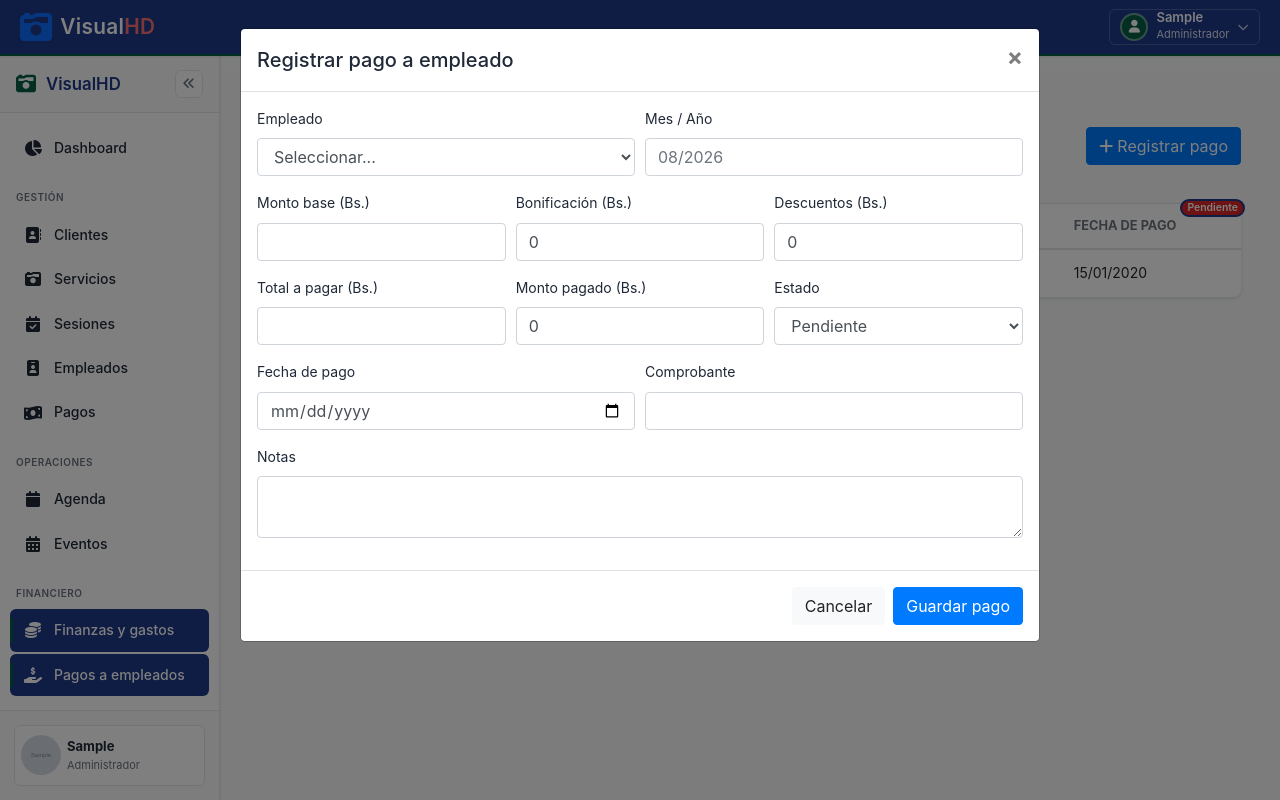
After one commit to Guilder23/Sistema-VisualHD, a Django app: page /gestion/finanzas/pagos-empleados/ in a window 1280 px wide, after a click on "Registrar pago". The commit adds this page. Run offline with Django 4.2, Linux system fonts and the light colour scheme; a user stored in the database is signed in; tables that the repository leaves empty hold one stand-in row (values such as "Sample post"); grey boxes marked "Sample" are stand-in pictures; some libraries are stand-ins or nearby versions.

Commit message:
Calendario y pagos a empleados

```diff
--- a/apps/gestion/agenda/views.py
+++ b/apps/gestion/agenda/views.py
@@ -29,6 +29,7 @@ def listar_citas(request):
         'estado': estado,
         'clientes': Cliente.objects.filter(estado='activo').order_by('nombre'),
         'empleados': Empleado.objects.filter(estado='activo').order_by('nombre'),
+        'citas_calendario': citas,
     })
 
 
--- a/apps/gestion/finanzas/models.py
+++ b/apps/gestion/finanzas/models.py
@@ -12,6 +12,7 @@ class Ingreso(models.Model):
     ]
 
     cliente = models.ForeignKey('clientes.Cliente', on_delete=models.SET_NULL, null=True, blank=True, related_name='ingresos')
+    pago = models.OneToOneField('pagos.Pago', on_delete=models.SET_NULL, null=True, blank=True, related_name='ingreso_financiero')
     categoria = models.CharField(max_length=50, choices=CATEGORIA_CHOICES, default='sesion_foto')
     concepto = models.CharField(max_length=255, verbose_name='Concepto/Descripción')
     monto = models.DecimalField(max_digits=12, decimal_places=2, verbose_name='Monto (Bs)')
--- a/apps/gestion/finanzas/urls.py
+++ b/apps/gestion/finanzas/urls.py
@@ -1,5 +1,5 @@
 from django.urls import path
-from .views import crear_egreso, editar_egreso, eliminar_egreso, finanzas_dashboard
+from .views import crear_egreso, crear_pago_empleado, editar_egreso, eliminar_egreso, finanzas_dashboard, listar_pagos_empleados
 
 app_name = 'finanzas'
 
@@ -8,4 +8,6 @@ urlpatterns = [
     path('egresos/crear/', crear_egreso, name='crear_egreso'),
     path('egresos/<int:pk>/editar/', editar_egreso, name='editar_egreso'),
     path('egresos/<int:pk>/eliminar/', eliminar_egreso, name='eliminar_egreso'),
+    path('pagos-empleados/', listar_pagos_empleados, name='listar_pagos_empleados'),
+    path('pagos-empleados/crear/', crear_pago_empleado, name='crear_pago_empleado'),
 ]
--- a/apps/gestion/finanzas/views.py
+++ b/apps/gestion/finanzas/views.py
@@ -5,6 +5,7 @@ from django.shortcuts import get_object_or_404, redirect, render
 from django.utils import timezone
 
 from .models import Ingreso, Egreso, Caja, PagoEmpleado, ServicioBasico
+from apps.gestion.empleados.models import Empleado
 
 
 @login_required
@@ -73,3 +74,38 @@ def eliminar_egreso(request, pk):
     if request.method == 'POST':
         egreso.delete()
     return redirect('finanzas:finanzas_dashboard')
+
+
+@login_required
+@user_passes_test(lambda u: u.is_staff, login_url='/login/')
+def listar_pagos_empleados(request):
+    pagos = PagoEmpleado.objects.select_related('empleado').all()
+    return render(request, 'gestion/finanzas/pagos_empleados.html', {
+        'pagos': pagos,
+        'empleados': Empleado.objects.filter(estado='activo').order_by('nombre', 'apellido'),
+        'estados': PagoEmpleado.ESTADO_CHOICES,
+    })
+
+
+@login_required
+@user_passes_test(lambda u: u.is_staff, login_url='/login/')
+def crear_pago_empleado(request):
+    if request.method == 'POST':
+        base = request.POST.get('monto_base') or 0
+        bonificacion = request.POST.get('bonificacion') or 0
+        descuentos = request.POST.get('descuentos') or 0
+        total = request.POST.get('total_a_pagar') or base
+        PagoEmpleado.objects.create(
+            empleado_id=request.POST.get('empleado_id'),
+            mes_año=request.POST.get('mes_año', '').strip(),
+            monto_base=base,
+            bonificación=bonificacion,
+            descuentos=descuentos,
+            total_a_pagar=total,
+            monto_pagado=request.POST.get('monto_pagado') or 0,
+            fecha_pago=request.POST.get('fecha_pago') or None,
+            estado=request.POST.get('estado', 'pendiente'),
+            comprobante=request.POST.get('comprobante', '').strip(),
+            notas=request.POST.get('notas', '').strip(),
+        )
+    return redirect('finanzas:listar_pagos_empleados')
--- a/templates/componentes/sidebar.html
+++ b/templates/componentes/sidebar.html
@@ -67,6 +67,11 @@
                 </a>
             </li>
             <li class="sidebar-item">
+                <a href="{% url 'finanzas:listar_pagos_empleados' %}" class="sidebar-link {% if '/gestion/finanzas/pagos-empleados/' in request.path %}active{% endif %}">
+                    <i class="fas fa-hand-holding-dollar"></i><span>Pagos a empleados</span>
+                </a>
+            </li>
+            <li class="sidebar-item">
                 <a href="{% url 'reportes:reportes_inicio' %}" class="sidebar-link {% if '/gestion/reportes/' in request.path %}active{% endif %}">
                     <i class="fas fa-chart-bar"></i><span>Reportes</span>
                 </a>
--- /dev/null
+++ b/templates/gestion/finanzas/pagos_empleados.html
@@ -0,0 +1,36 @@
+{% extends 'base/base.html' %}
+{% load static %}
+
+{% block titulo %}Pagos a empleados - VisualHD{% endblock %}
+
+{% block estilos_extra %}<link rel="stylesheet" href="{% static 'css/gestion/finanzas/finanzas.css' %}">{% endblock %}
+
+{% block contenido %}
+<div class="container-fluid py-4">
+    <div class="d-flex justify-content-between align-items-center mb-4 flex-wrap">
+        <div><h2 class="mb-1"><i class="fas fa-hand-holding-dollar"></i> Pagos a empleados</h2><p class="text-muted mb-0">Control de nómina y pagos del personal.</p></div>
+        <button class="btn btn-primary mt-2 mt-md-0" data-toggle="modal" data-target="#modalPagoEmpleado"><i class="fas fa-plus mr-1"></i>Registrar pago</button>
+    </div>
+    <div class="card gastos-card"><div class="table-responsive"><table class="table table-hover mb-0">
+        <thead><tr><th>Empleado</th><th>Mes / Año</th><th>Total a pagar</th><th>Pagado</th><th>Estado</th><th>Fecha de pago</th></tr></thead>
+        <tbody>{% for pago in pagos %}<tr><td>{{ pago.empleado }}</td><td>{{ pago.mes_año }}</td><td>Bs. {{ pago.total_a_pagar|floatformat:2 }}</td><td>Bs. {{ pago.monto_pagado|floatformat:2 }}</td><td><span class="badge badge-{% if pago.estado == 'pagado' %}success{% elif pago.estado == 'parcial' %}warning{% else %}secondary{% endif %}">{{ pago.get_estado_display }}</span></td><td>{{ pago.fecha_pago|date:'d/m/Y'|default:'-' }}</td></tr>{% empty %}<tr><td colspan="6" class="text-center text-muted py-4">No hay pagos a empleados registrados.</td></tr>{% endfor %}</tbody>
+    </table></div></div>
+</div>
+<div class="modal fade" id="modalPagoEmpleado" tabindex="-1"><div class="modal-dialog modal-lg"><div class="modal-content"><form method="post" action="{% url 'finanzas:crear_pago_empleado' %}">{% csrf_token %}
+    <div class="modal-header"><h5 class="modal-title">Registrar pago a empleado</h5><button type="button" class="close" data-dismiss="modal">&times;</button></div>
+    <div class="modal-body"><div class="form-row">
+        <div class="form-group col-md-6"><label>Empleado</label><select name="empleado_id" class="form-control" required><option value="">Seleccionar...</option>{% for empleado in empleados %}<option value="{{ empleado.id }}">{{ empleado }}</option>{% endfor %}</select></div>
+        <div class="form-group col-md-6"><label>Mes / Año</label><input type="text" name="mes_año" class="form-control" placeholder="08/2026" maxlength="10" required></div>
+        <div class="form-group col-md-4"><label>Monto base (Bs.)</label><input type="number" name="monto_base" step="0.01" min="0" class="form-control" required></div>
+        <div class="form-group col-md-4"><label>Bonificación (Bs.)</label><input type="number" name="bonificacion" step="0.01" min="0" value="0" class="form-control"></div>
+        <div class="form-group col-md-4"><label>Descuentos (Bs.)</label><input type="number" name="descuentos" step="0.01" min="0" value="0" class="form-control"></div>
+        <div class="form-group col-md-4"><label>Total a pagar (Bs.)</label><input type="number" name="total_a_pagar" step="0.01" min="0" class="form-control" required></div>
+        <div class="form-group col-md-4"><label>Monto pagado (Bs.)</label><input type="number" name="monto_pagado" step="0.01" min="0" value="0" class="form-control"></div>
+        <div class="form-group col-md-4"><label>Estado</label><select name="estado" class="form-control">{% for valor, etiqueta in estados %}<option value="{{ valor }}">{{ etiqueta }}</option>{% endfor %}</select></div>
+        <div class="form-group col-md-6"><label>Fecha de pago</label><input type="date" name="fecha_pago" class="form-control"></div>
+        <div class="form-group col-md-6"><label>Comprobante</label><input type="text" name="comprobante" class="form-control"></div>
+        <div class="form-group col-md-12"><label>Notas</label><textarea name="notas" class="form-control"></textarea></div>
+    </div></div>
+    <div class="modal-footer"><button type="button" class="btn btn-light" data-dismiss="modal">Cancelar</button><button type="submit" class="btn btn-primary">Guardar pago</button></div>
+</form></div></div></div>
+{% endblock %}
```
Also changed, not shown: apps/gestion/pagos/views.py (+26 -1 lines), apps/gestion/permisos/views.py (+12 -3 lines), static/css/gestion/agenda/agenda.css (+10 -0 lines), templates/gestion/agenda/agenda.html (+29 -0 lines), apps/gestion/finanzas/migrations/0003_ingreso_pago.py (added).
